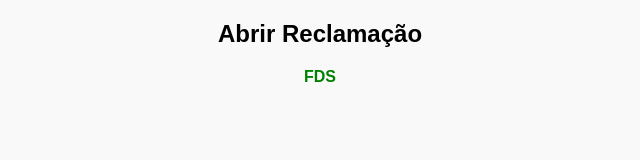
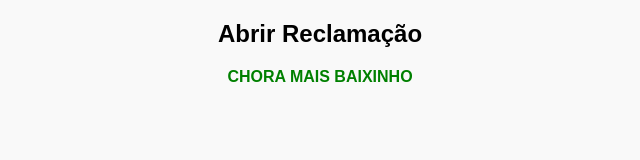
Before and after one commit to vithlen/chamado, a plain HTML site: page index.html in a window 1280 px wide. Both pictures are taken after typing "Sample", "Sample" into the empty fields and a click on the button "Enviar". Shown: the whole page, without its empty margins (320-960 px from the left). Drawn offline with Linux system fonts and the light colour scheme.

Commit message:
index.html

```diff
--- a/index.html
+++ b/index.html
@@ -70,7 +70,7 @@
   </form>
 
   <div class="mensagem" id="mensagemFinal">
-    FDS
+    CHORA MAIS BAIXINHO
   </div>
 
   <script>
```
